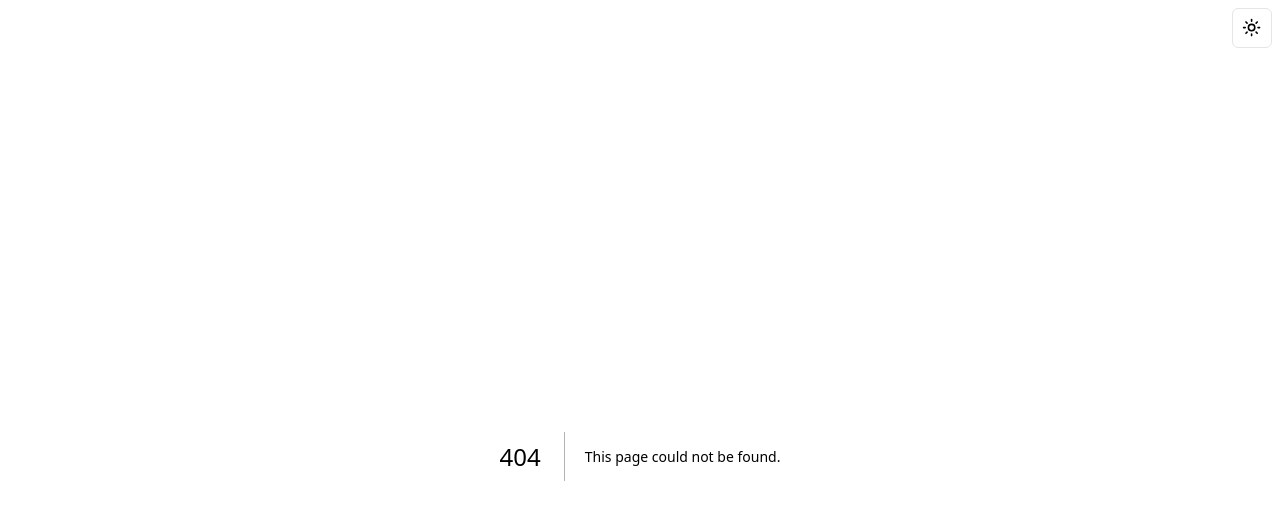
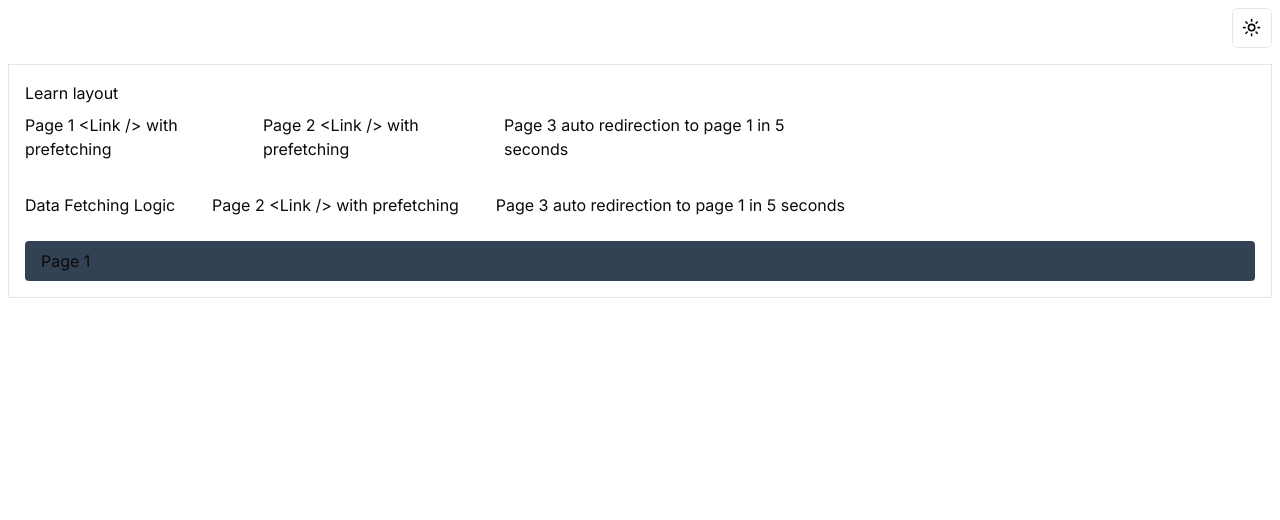
Before and after one commit to aditya-v22/nextjs-shadcn-template, a Next.js app: page /learn/page-1 in a window 1280 px wide. Before the commit this address had no page. Shown: the top 520 px of the page. Built offline with nearby package versions, Linux system fonts and the light colour scheme.

Commit message:
Update global styles

```diff
--- /dev/null
+++ b/app/learn/layout.tsx
@@ -0,0 +1,39 @@
+import Link from 'next/link';
+
+export default function LearnLayout({
+  children,
+}: {
+  children: React.ReactNode;
+}) {
+  return (
+    <section className='m-2 border p-4'>
+      <h1>Learn layout</h1>
+      <section
+        id='navigation-items'
+        className=' flex w-2/3 justify-between py-2'
+      >
+        <Link href='/learn/page-1'>{`Page 1 <Link />`} with prefetching</Link>
+        <Link href='/learn/page-2'>{`Page 2 <Link />`} with prefetching</Link>
+        <Link href='/learn/page-3'>
+          Page 3 auto redirection to page 1 in 5 seconds
+        </Link>
+      </section>
+      <section
+        id='navigation-items'
+        className='mt-4 flex w-2/3 justify-between py-2'
+      >
+        <Link href='/learn/data-fetching'>Data Fetching Logic</Link>
+        <Link href='/learn/page-2'>{`Page 2 <Link />`} with prefetching</Link>
+        <Link href='/learn/page-3'>
+          Page 3 auto redirection to page 1 in 5 seconds
+        </Link>
+      </section>
+      <section
+        id='content'
+        className='mt-4 min-h-full rounded bg-slate-700 px-4 py-2'
+      >
+        {children}
+      </section>
+    </section>
+  );
+}
--- /dev/null
+++ b/app/learn/page-1/loading.tsx
@@ -0,0 +1,5 @@
+import { Skeleton } from '@/components/ui/skeleton';
+
+export default function Loading() {
+  return <Skeleton className='h-[20px] w-[100px] rounded-full' />;
+}
--- /dev/null
+++ b/app/learn/page-1/page.tsx
@@ -0,0 +1,7 @@
+export default function LearnPage() {
+  return (
+    <div>
+      <h2>Page 1</h2>
+    </div>
+  );
+}
--- /dev/null
+++ b/app/learn/page-2/page.tsx
@@ -0,0 +1,7 @@
+export default function LearnPage() {
+  return (
+    <div>
+      <h2>Page 2</h2>
+    </div>
+  );
+}
--- /dev/null
+++ b/app/learn/page-3/page.tsx
@@ -0,0 +1,29 @@
+'use client';
+
+import { redirect, useRouter } from 'next/navigation';
+import { useEffect } from 'react';
+
+export default function LearnPage() {
+  const router = useRouter();
+
+  useEffect(() => {
+    // mounted twice in ReactStrictMode during development. SO Answer - https://stackoverflow.com/a/65167384
+    console.log('mounted');
+    const timeout = setTimeout(() => {
+      console.log('timeout executed');
+      router.push('/learn/page-1'); // works
+
+      redirect('/learn/page-1'); // doesn't work because we're in client
+    }, 5000);
+
+    return () => {
+      clearTimeout(timeout);
+    };
+  }, []);
+
+  return (
+    <div>
+      <h2>Page 3</h2>
+    </div>
+  );
+}
--- /dev/null
+++ b/app/learn/page.tsx
@@ -0,0 +1,7 @@
+export default function LearnPage() {
+  return (
+    <div>
+      <h2>Learn Page</h2>
+    </div>
+  );
+}
```
